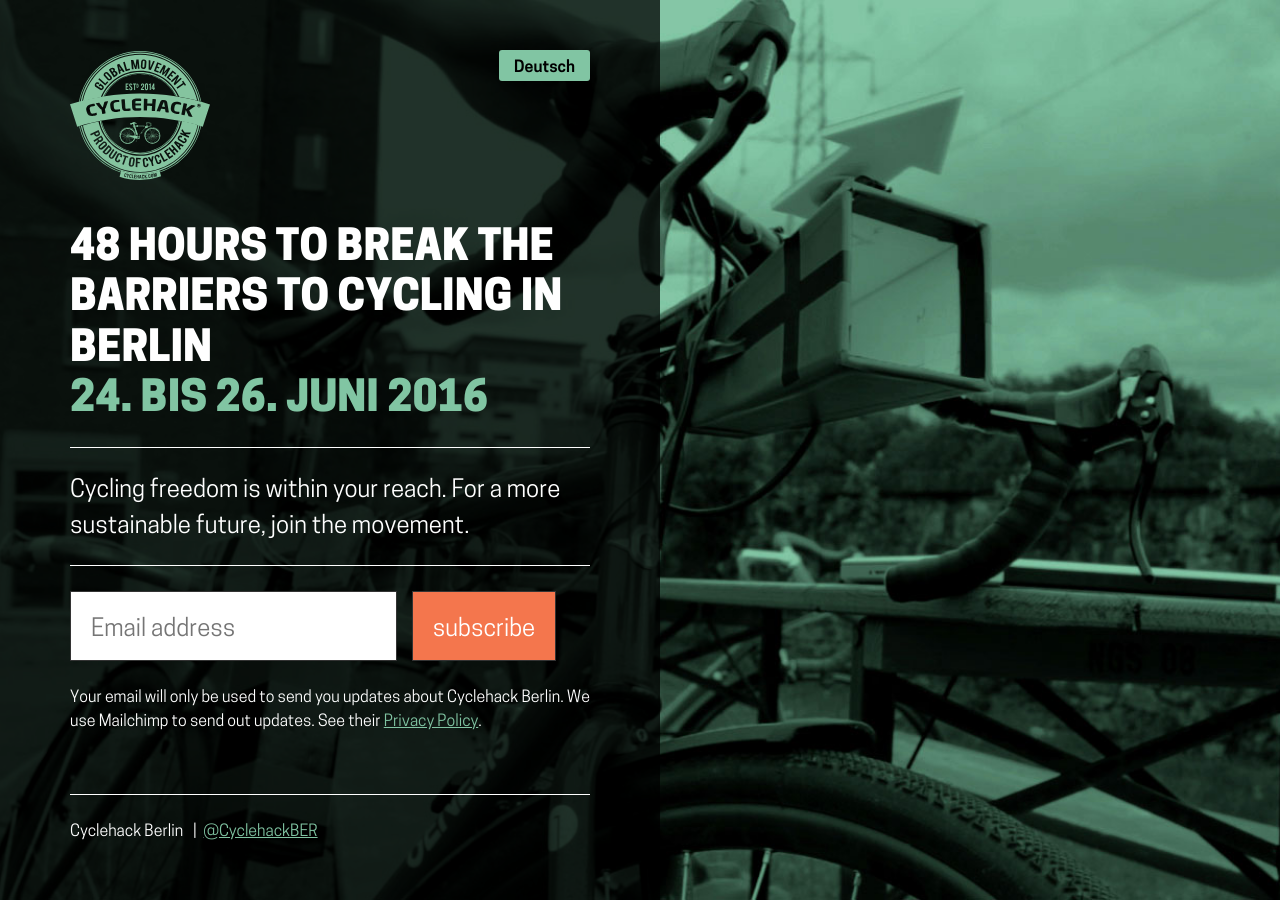
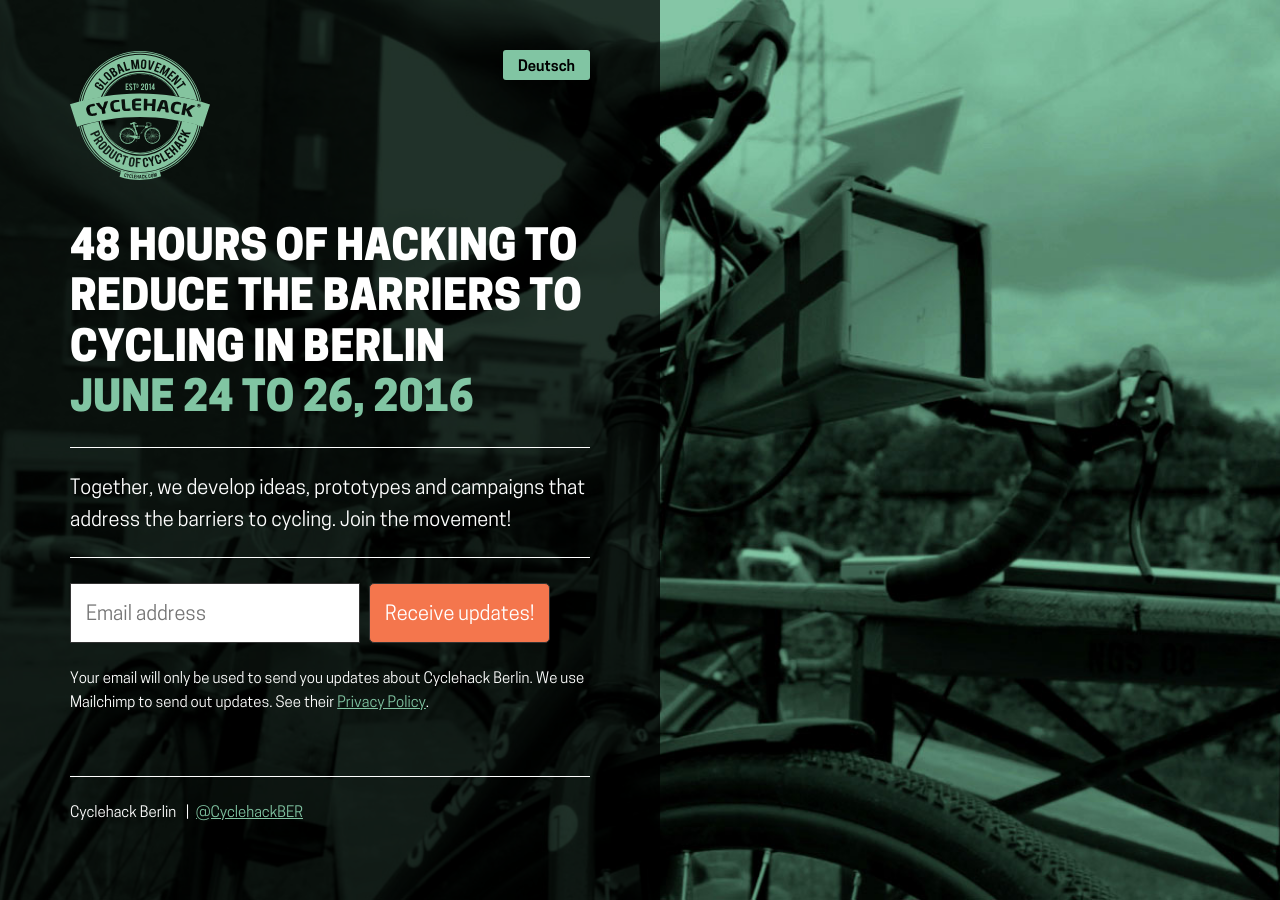
Before and after one commit to sjockers/cyclehackberlin.de, a Jekyll site: the page built from en/index.md, in a window 1280 px wide. Built offline with Jekyll 4.4.1, drawn with Linux system fonts in a browser that asks for light colours.

Commit message:
Update homepage copy.

```diff
--- a/_sass/_layout.scss
+++ b/_sass/_layout.scss
@@ -64,9 +64,10 @@
     background: white;
     font-size: $base-font-size;
     font-family: $base-font-family;
-    padding: 10px 20px 0 20px;
-    margin: 0 10px 0 0;
-    height: 70px;
+    padding: 5px 15px 0 15px;
+    margin: 0 5px 0 0;
+    height: 60px;
+    width: 290px;
     vertical-align: middle;
   }
 
@@ -75,6 +76,8 @@
     background-color: $hilight-color;
     transition: background-color 300ms;
     color: white;
+    border-radius: 5px;
+    width: auto;
 
     &:hover,
     &:active,
--- a/css/main.scss
+++ b/css/main.scss
@@ -7,9 +7,9 @@
 
 // Our variables
 $base-font-family: 'Cooper Hewitt', Helvetica, Arial, sans-serif;
-$base-font-size:   24px;
-$small-font-size:  16px;
-$base-line-height: 1.5;
+$base-font-size:   20px;
+$small-font-size:  15px;
+$base-line-height: 1.6;
 
 $spacing-unit:     30px;
 
--- a/en/index.md
+++ b/en/index.md
@@ -3,13 +3,13 @@
 language: en
 
 intro:
-  tagline: 48 hours to break the barriers to cycling in Berlin
-  date: 24. bis 26. Juni 2016
+  tagline: 48 hours of hacking to reduce the barriers to cycling in Berlin
+  date: June 24 to 26, 2016
 
 form:
   email: Email address
-  submit: subscribe
+  submit: Receive updates!
   smallprint: "Your email will only be used to send you updates about Cyclehack Berlin. We use Mailchimp to send out updates. See their <a href='http://mailchimp.com/legal/privacy/' target='_blank'>Privacy Policy</a>."
 ---
 
-Cycling freedom is within your reach. For a more sustainable future, join the movement.
+Together, we develop ideas, prototypes and campaigns that address the barriers to cycling. Join the movement!
```
Also changed, not shown: index.md (+2 -2 lines).
